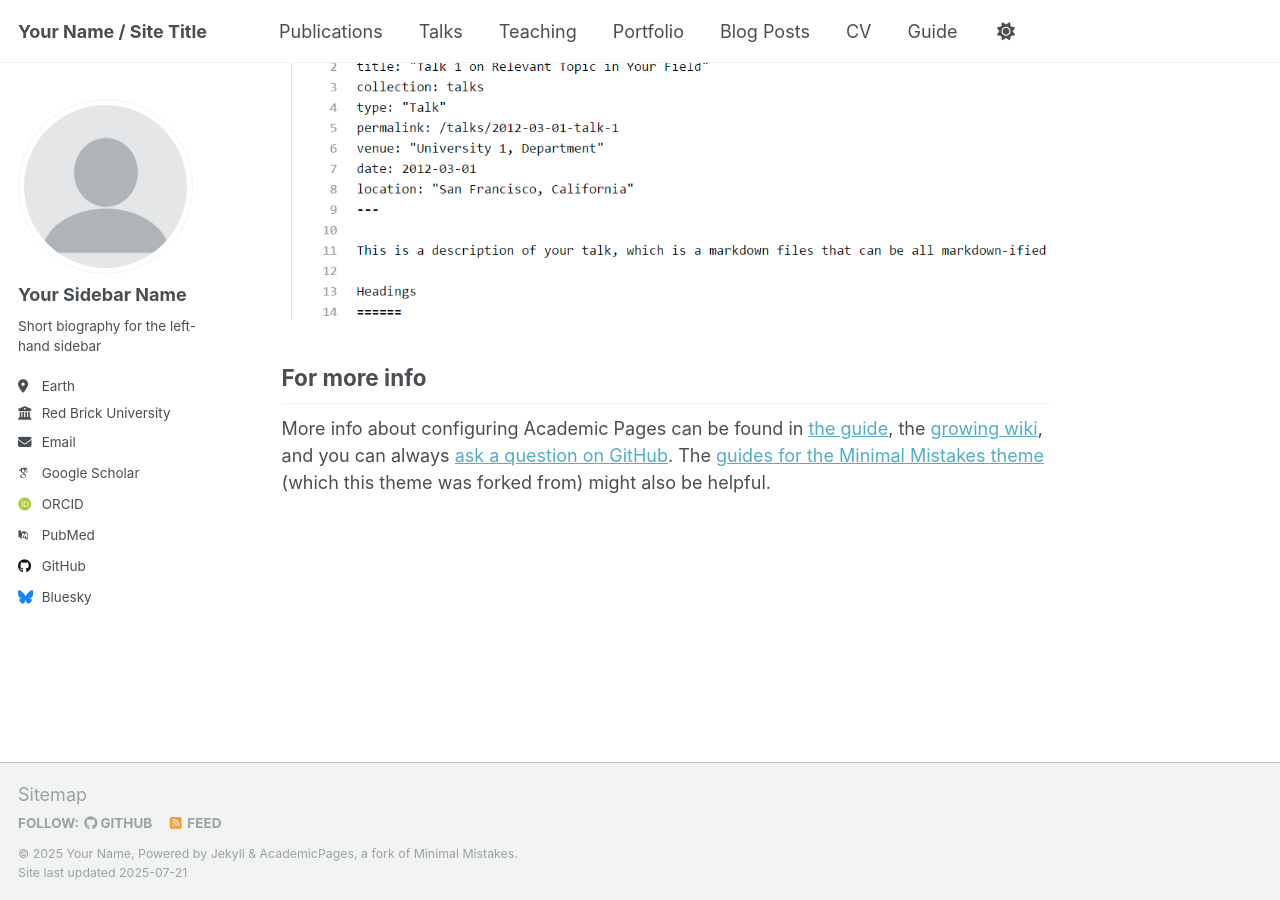
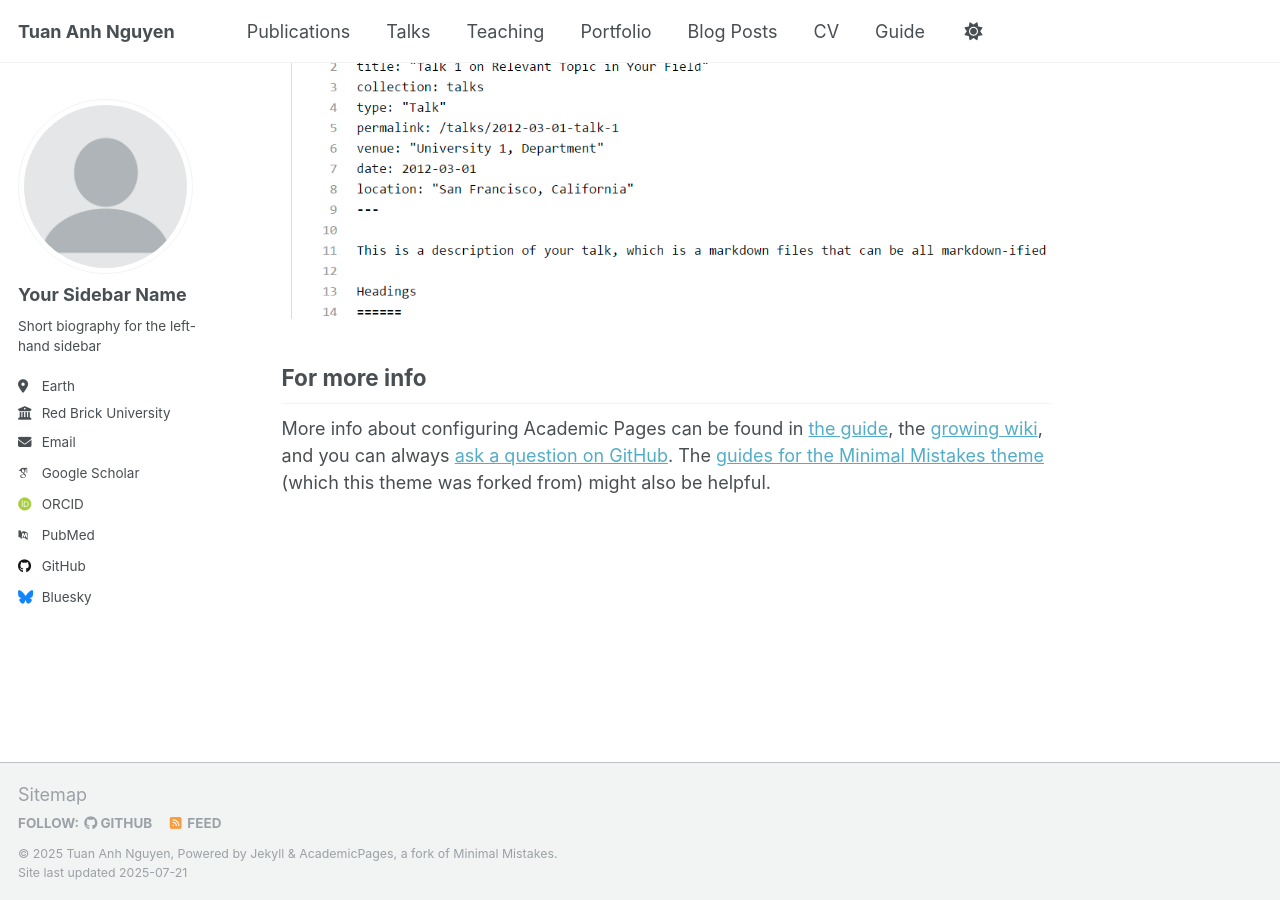
Before and after one commit to nAuTahn/nAuTahn.github.io, a Jekyll site: the page built from _pages/about.md, in a window 1280 px wide and 900 px high, scrolled down 2880 px. Built offline with Jekyll 4.4.1, drawn with Linux system fonts in a browser that asks for light colours; some web fonts are replaced; a script that is not in the unit is left out.

Commit message:
modify url

```diff
--- a/_config.yml
+++ b/_config.yml
@@ -9,13 +9,13 @@
 # Basic Site Settings
 locale                   : "en-US"
 site_theme               : "default"
-title                    : "Your Name / Site Title"
+title                    : "Tuan Anh Nguyen"
 title_separator          : "-"
-name                     : &name "Your Name"
+name                     : &name "Tuan Anh Nguyen"
 description              : &description "personal description"
-url                      : https://academicpages.github.io # the base hostname & protocol for your site e.g. "https://[your GitHub username].github.io" or if you already have some other page hosted on Github then use "https://[your GitHub username].github.io/[Your Repo Name]"
+url                      : https://nAuTahn.github.io # the base hostname & protocol for your site e.g. "https://[your GitHub username].github.io" or if you already have some other page hosted on Github then use "https://[your GitHub username].github.io/[Your Repo Name]"
 baseurl                  : "" # the subpath of your site, e.g. "/blog"
-repository               : "academicpages/academicpages.github.io"
+repository               : "nAuTahn/nAuTahn.github.io"
 
 # Site Author - The following control what appear as part of the author content on the side bar.
 #               If a field is blank the icon and link will not appear, otherwise it will be shown.
```
